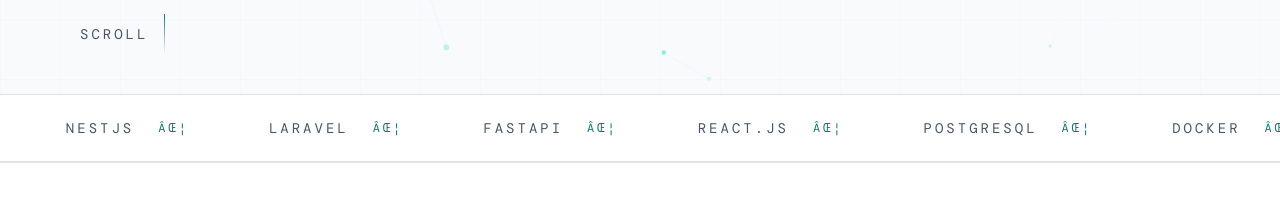
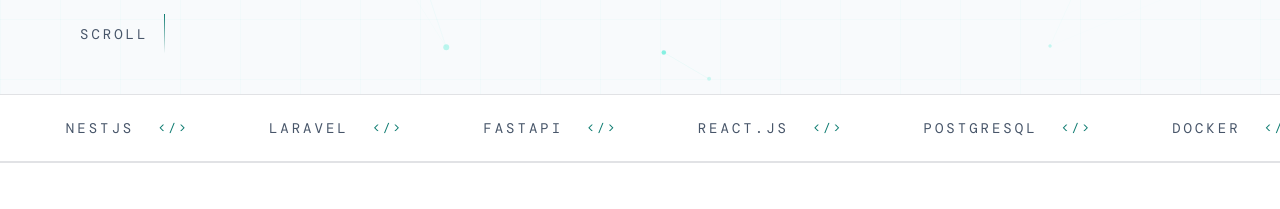
Before and after one commit to boboPrem1/in-juvanio, a React (Vite) app: page / in a window 1280 px wide. Shown: the part 941-1150 px from the top of the page. Built offline with nearby package versions, Linux system fonts and the light colour scheme; a web font is replaced by a local one.

Commit message:
All plans writted waiting implementation

```diff
--- a/src/index.css
+++ b/src/index.css
@@ -55,6 +55,8 @@
 
     html {
       scroll-behavior: smooth;
+      overflow-x: hidden;
+      width: 100%;
     }
 
     body {
@@ -63,6 +65,7 @@
       font-family: 'DM Mono', monospace;
       font-size: 16px;
       overflow-x: hidden;
+      width: 100%;
       cursor: none;
     }
 
@@ -155,12 +158,22 @@
       display: flex;
       flex-direction: column;
       justify-content: center;
-      align-items: flex-start;
-      padding: 10vw;
+      align-items: center;
+      /* Centrer sur mobile */
+      text-align: center;
+      padding: 5vw;
       font-family: 'JetBrains Mono', 'DM Mono', monospace;
-      font-size: clamp(12px, 1.5vw, 16px);
+      font-size: clamp(12px, 2.5vw, 16px);
       color: var(--accent);
       transition: opacity 0.5s ease, visibility 0.5s ease;
+    }
+
+    @media (min-width: 768px) {
+      .boot-overlay {
+        align-items: flex-start;
+        text-align: left;
+        padding: 10vw;
+      }
     }
 
     .boot-overlay.done {
@@ -173,7 +186,8 @@
       opacity: 0;
       transform: translateX(-10px);
       margin-bottom: 6px;
-      white-space: nowrap;
+      white-space: pre-wrap;
+      word-break: break-word;
     }
 
     .boot-line .ok {
@@ -246,11 +260,13 @@
         justify-content: flex-end;
         background: linear-gradient(to bottom, var(--bg) 10%, transparent 100%);
         padding-bottom: 40px;
-        pointer-events: none; /* Let clicks pass through the transparent part */
-      }
-
-      nav > * {
-        pointer-events: auto; /* Re-enable clicks for links */
+        pointer-events: none;
+        /* Let clicks pass through the transparent part */
+      }
+
+      nav>* {
+        pointer-events: auto;
+        /* Re-enable clicks for links */
       }
     }
 
@@ -1726,7 +1742,7 @@
     }
 
     .marquee-item::after {
-      content: 'âœ¦';
+      content: '</>';
       color: var(--accent);
       font-size: 12px;
     }
```
